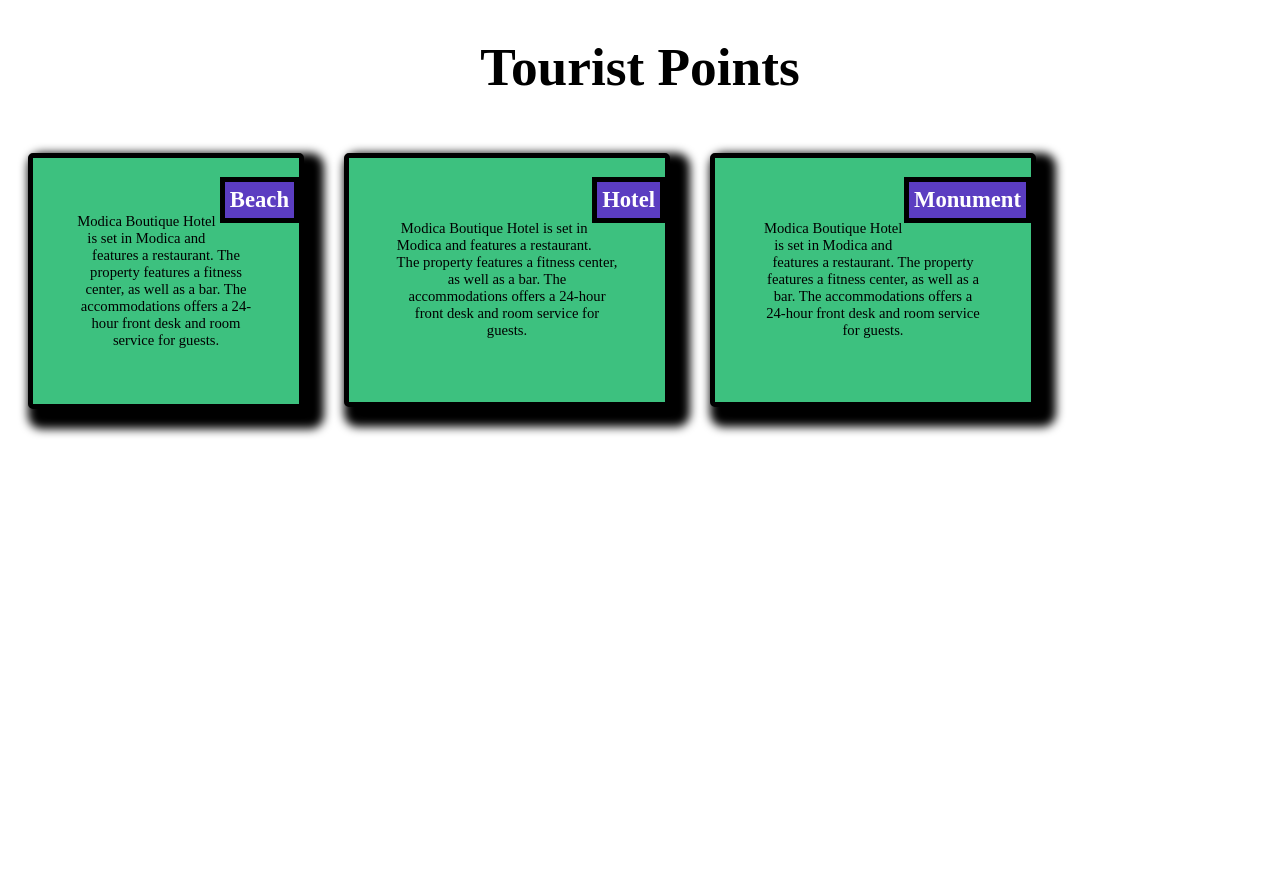
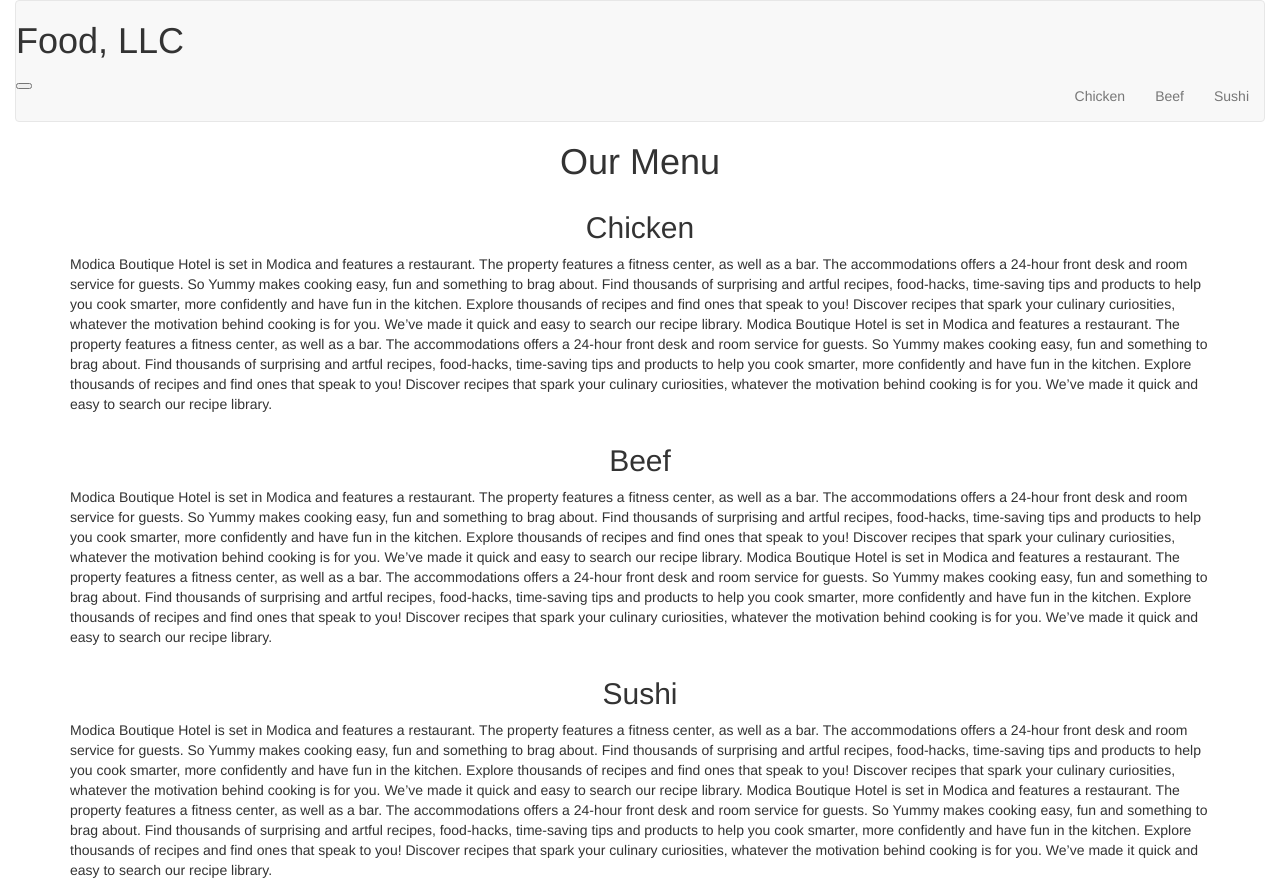
Before and after one commit to mrsmuddasir94/module2solution.io, a plain HTML site: page index.html in a window 1280 px wide. Before the commit the page ends 800 px from the top, so only its background shows below. Drawn offline with nearby package versions, Linux system fonts and the light colour scheme.

Commit message:
Update index.html

```diff
--- a/index.html
+++ b/index.html
@@ -1,45 +1,115 @@
 <!DOCTYPE html>
-<html>
+<html lang="en">
 <head>
 <meta charset="utf-8">
 <meta name="viewport" content="width=device-width, initial-scale=1">
-<link rel="stylesheet" href="module2solution.css">
+<meta http-equiv="X-UA-Compatible" content="IE-edge">
+<link rel="stylesheet" href="css/module3solution.css">
+<link rel="stylesheet" href="css/bootstrap.css">
+<link rel="stylesheet" href="https://cdnjs.cloudflare.com/ajax/libs/font-awesome/4.7.0/css/font-awesome.min.css">
+
+
+<!-- jQuery (Bootsrtap Js plugins depend on it) -->
+<script src="https://code.jquery.com/jquery-3.2.1.slim.min.js" integrity="sha384-KJ3o2DKtIkvYIK3UENzmM7KCkRr/rE9/Qpg6aAZGJwFDMVNA/GpGFF93hXpG5KkN" crossorigin="anonymous"></script>
+<script src="js/jquery-2.1.4.min.js"></script>
+<script src="js/bootstrap.js"></script>
+<script src="js/script.js"></script>
 
 
 
 
 
-<h1>
-Tourist Points
-</h1>
 </head>
+
+<header>
+<nav id="header-nav" class="navbar navbar-default">
 
 
 
-<body>
-<div >
+<h1 class="left">
+Food, LLC
+</h1>
+
+<div class="navbar-header" class="col-s-12 visible-xs">
+      <button type="button" class="navbar-toggler collapsed" data-toggle="collapse" data-target="#bs-example-navbar-collapse-1" aria-expanded="false">
+        <span class="sr-only">Toggle navigation</span>
+        <span class="icon-bar"></span>
+        <span class="icon-bar"></span>
+        <span class="icon-bar"></span>
+      </button>
+     </div>
+
+	 <div id="collapsible-nav" class="collapse navbar-collapse col-s-12">
+	 <ul id="nav-list" class="nav navbar-nav navbar-right">
+	 <li>
+	 <a href="menu-categories.html"><span>Chicken</span></a>
+	 </li>
+	 <li>
+	 <a href="#">
+	  <span> Beef</span>
+	  </a>
+	  </li>
+	 <li>
+	 <a href="#">
+	  <span> Sushi</span></a></li>
+	 </ul>
+	 </div>
+
+</nav>
+</header>
+
+<body class="biggestcontainer container-fluid">
+ <h1 class="text-center"> Our Menu </h1>
 
 
-<div class="col-3 col-s-5">
-<div class="basicbox">
-<h2> Beach</h2>
-<p> Modica Boutique Hotel is set in Modica and features a restaurant. The property features a fitness center, as well as a bar. The accommodations offers a 24-hour front desk and room service for guests.
+
+<div class="container">
+
+
+
+<h2 class="text-center"> Chicken</h2>
+<p> Modica Boutique Hotel is set in Modica and features a restaurant. The property features a fitness center, as well as a bar. The accommodations offers a 24-hour front desk and room service for guests. So Yummy makes cooking easy, fun and something to brag about.
+Find thousands of surprising and artful recipes, food-hacks, time-saving tips and products to help you cook smarter, more confidently and have fun in the kitchen. Explore thousands of recipes and find ones that speak to you!
+Discover recipes that spark your culinary curiosities, whatever the motivation behind cooking is for you. We’ve made it quick and easy to search our recipe library. Modica Boutique Hotel is set in Modica and features a restaurant. The property features a fitness center, as well as a bar. The accommodations offers a 24-hour front desk and room service for guests. So Yummy makes cooking easy, fun and something to brag about.
+Find thousands of surprising and artful recipes, food-hacks, time-saving tips and products to help you cook smarter, more confidently and have fun in the kitchen. Explore thousands of recipes and find ones that speak to you!
+Discover recipes that spark your culinary curiosities, whatever the motivation behind cooking is for you. We’ve made it quick and easy to search our recipe library.
+</p>
+
+</div>
+
+
+<div class="container">
+
+<h2 class="text-center"> Beef</h2>
+<p> Modica Boutique Hotel is set in Modica and features a restaurant. The property features a fitness center, as well as a bar. The accommodations offers a 24-hour front desk and room service for guests. So Yummy makes cooking easy, fun and something to brag about.
+Find thousands of surprising and artful recipes, food-hacks, time-saving tips and products to help you cook smarter, more confidently and have fun in the kitchen. Explore thousands of recipes and find ones that speak to you!
+Discover recipes that spark your culinary curiosities, whatever the motivation behind cooking is for you. We’ve made it quick and easy to search our recipe library. Modica Boutique Hotel is set in Modica and features a restaurant. The property features a fitness center, as well as a bar. The accommodations offers a 24-hour front desk and room service for guests. So Yummy makes cooking easy, fun and something to brag about.
+Find thousands of surprising and artful recipes, food-hacks, time-saving tips and products to help you cook smarter, more confidently and have fun in the kitchen. Explore thousands of recipes and find ones that speak to you!
+Discover recipes that spark your culinary curiosities, whatever the motivation behind cooking is for you. We’ve made it quick and easy to search our recipe library.
 </p>
 </div>
+
 </div>
-<div class="basicbox col-3 col-s-5">
-<h2> Hotel</h2>
-<p> Modica Boutique Hotel is set in Modica and features a restaurant. The property features a fitness center, as well as a bar. The accommodations offers a 24-hour front desk and room service for guests.
-</p>
-</div>
-<div class="basicbox col-3">
- <h2> Monument</h2>
-<p> Modica Boutique Hotel is set in Modica and features a restaurant. The property features a fitness center, as well as a bar. The accommodations offers a 24-hour front desk and room service for guests.
+
+
+<div class="container">
+
+
+<h2 class="text-center"> Sushi</h2>
+<p> Modica Boutique Hotel is set in Modica and features a restaurant. The property features a fitness center, as well as a bar. The accommodations offers a 24-hour front desk and room service for guests. So Yummy makes cooking easy, fun and something to brag about.
+Find thousands of surprising and artful recipes, food-hacks, time-saving tips and products to help you cook smarter, more confidently and have fun in the kitchen. Explore thousands of recipes and find ones that speak to you!
+Discover recipes that spark your culinary curiosities, whatever the motivation behind cooking is for you. We’ve made it quick and easy to search our recipe library. Modica Boutique Hotel is set in Modica and features a restaurant. The property features a fitness center, as well as a bar. The accommodations offers a 24-hour front desk and room service for guests. So Yummy makes cooking easy, fun and something to brag about.
+Find thousands of surprising and artful recipes, food-hacks, time-saving tips and products to help you cook smarter, more confidently and have fun in the kitchen. Explore thousands of recipes and find ones that speak to you!
+Discover recipes that spark your culinary curiosities, whatever the motivation behind cooking is for you. We’ve made it quick and easy to search our recipe library.
 </p>
 </div>
 
 
-</div>
+
+
 </body>
 
+
+
+
 </html>
```
